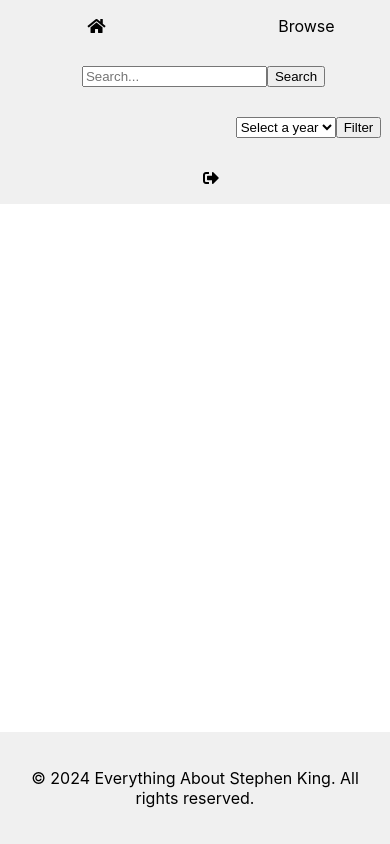
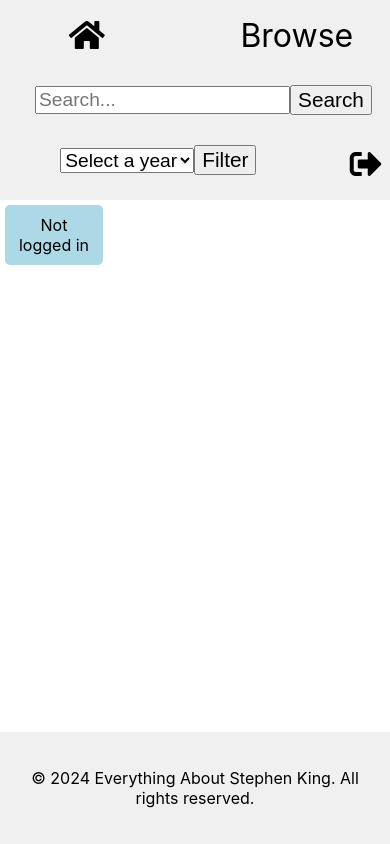
Before and after one commit to ervandogan12/react-project, a React (Vite) app in the folder hyf-react-project/: page /browse/shorts in a window 390 px wide. Shown: the top 844 px of the page. Built offline with nearby package versions, Linux system fonts and the light colour scheme.

Commit message:
frontend  7

```diff
--- a/hyf-react-project/src/App.css
+++ b/hyf-react-project/src/App.css
@@ -13,6 +13,16 @@
   margin-top: 15vh;
   margin-left: 70vh;
 }
+.user-profile {
+  padding: 10px;
+  background-color: lightgray;
+  border-radius: 5px;
+  margin: 5px;
+  text-align: center;
+  max-width: 20%;
+  max-height: 50px;
+}
+
 
 .auth-form {
   display: flex;
@@ -30,44 +40,42 @@ label {
 }
 .contentContainer {
   flex-grow: 1;
+  margin-top: -2rem;
 }
 nav {
   background-color: #f0f0f0;
   width: 100%;
-  padding: 1rem; /* Adjusted padding */
-  overflow: hidden; /* Ensures the nav content fits */
+  padding: 1rem;
+  overflow: hidden;
+  font-size: 2rem;
 }
 .nav-items {
-  width: 100%; /* Ensures the nav items span the full width */
+  width: 100%;
   list-style: none;
   padding: 0;
   margin: 0;
   display: flex;
   justify-content: center;
-  gap: 30px; /* Adjusted gap */
-  flex-wrap: wrap; /* Allows items to wrap in smaller screens */
+  gap: 30px;
+  flex-wrap: wrap;
 }
 
 .nav-items li a {
   text-decoration: none;
   color: #000;
-  padding: 0.5rem; /* Added padding for better touch targets */
+  padding: 0.5rem;
 }
-.nav-items li a {
-  text-decoration: none;
-  color: #000;
-}
+
 .search-section{
   display: flex;
   justify-content: center;
+
+
 
 }
 .filter-section{
   display: flex;
   justify-content: center;
-  flex-wrap: wrap; /* Allow items to wrap */
- /* Space between items */
-
 }
 .books, .villains {
   display: flex;
@@ -123,7 +131,7 @@ nav {
   padding: 0;
   margin-top: 2px;
   list-style: none;
-  display: none; /* Added to ensure dropdown is hidden by default */
+  display: none;
 }
 .dropdown li {
   padding: 8px 12px;
@@ -142,13 +150,11 @@ nav {
 .book-details-container {
   display: flex;
   flex-direction: column;
-  align-items: start; /* Align items to the start of the container */
-  gap: 10px; /* Adds space between each item */
-  padding: 20px; /* Adds some padding around the content */
+  align-items: start;
+  gap: 10px;
+  padding: 20px;
 }
-.book-text-details {
-  /* Specific styles for the text details */
-}
+
 .title-container {
   flex: 2;
   padding-top: 5rem;
@@ -248,13 +254,16 @@ ul{
   padding-left: 10px;
 }
 @media (max-width: 768px) {
+  .user-profile {
+    background-color: lightblue;
+  }
   .search-section {
-    justify-content: flex-end; /* Keeps content aligned to the right */
-    padding-right: 10px; /* Adjusts padding for even smaller screens */
+    justify-content: flex-end;
+    padding-right: 10px;
   }
   .filter-section {
-    justify-content: flex-end; /* Keeps content aligned to the right */
-    padding-left: 210px; /* Adjusts padding for even smaller screens */
+    justify-content: flex-end;
+    padding-left: 20px;
   }
 
   .book-details-container {
@@ -276,55 +285,63 @@ ul{
   .title-container p {
     padding-top: 0rem;
   }
+ .nav {
+    font-size: 1rem;
+  }
+
 
   .nav-items {
-    justify-content: space-around; /* Adjusts spacing for smaller screens */
+    justify-content: space-around;
   }
 
   .nav-items li {
-    margin-right: 0; /* Removes margin to fit on smaller screens */
+    margin-right: 0;
   }
 
   .nav-items li a {
-    padding: 0.5rem; /* Ensures adequate padding for touch targets */
+    padding: 0.5rem;
   }
   .pagination button {
-    font-size: 1rem; /* Smaller font size */
-    padding: 8px 12px; /* Smaller padding */
+    font-size: 1rem;
+    padding: 8px 12px;
   }
   .authform-container {
-    width: 80vw; /* Adjust width for smaller screens */
-    height: auto; /* Let the height grow as needed */
-    margin-top: 10vh; /* Adjust top margin */
-    margin-left: 10vw; /* Center container more effectively */
+    width: 80vw;
+    height: auto;
+    margin-top: 10vh;
+    margin-left: 10vw;
   }
 
   .auth-form {
-    width: 90%; /* Use a percentage of the container's width */
-    margin: auto; /* Center form in the container */
+    width: 90%;
+    margin: auto;
   }
 
   .auth-button {
-    padding: 10px; /* Increase padding for easier tapping on touch devices */
+    padding: 10px;
     width: 70px;
     margin-left: 35%;
     height: 30px;
+  }
+  .contentContainer {
+    flex-grow: 1;
+    margin-top: 0;
   }
 }
 
 @media (max-width: 480px) {
   .pagination {
-    flex-wrap: wrap; /* Allow pagination items to wrap */
-    margin-top: 10px; /* Smaller top margin */
+    flex-wrap: wrap;
+    margin-top: 10px;
   }
   .pagination button {
-    font-size: 0.8rem; /* Even smaller font size */
-    padding: 5px 10px; /* Even smaller padding */
-    margin: 2px; /* Smaller margin */
+    font-size: 0.8rem;
+    padding: 5px 10px;
+    margin: 2px;
   }
 
   .search-section, .filter-section {
-    justify-content: flex-end; /* Aligns content to the right */
-    padding-right: 15px; /* Adds some padding to ensure content is not sticking to the edge */
+    justify-content: flex-end;
+    padding-right: 15px;
   }
 }
--- a/hyf-react-project/src/App.jsx
+++ b/hyf-react-project/src/App.jsx
@@ -7,6 +7,7 @@ import AppRoutes from "./Routes";
 import Footer from "./components/Footer";
 import "./App.css"; // Import App.css
 import { AuthProvider } from "./context/AuthContext";
+import UserProfile from "./components/UserProfile";
 
 function App() {
   const isAuthenticated = localStorage.getItem("token") ? true : false;
@@ -16,7 +17,9 @@ function App() {
         <FavoritesProvider>
           <Router>
             <div className="appContainer">
+
               <Nav />
+              <UserProfile />
               <div className="contentContainer">
                 <AppRoutes />
               </div>
--- a/hyf-react-project/src/Login.jsx
+++ b/hyf-react-project/src/Login.jsx
@@ -23,7 +23,7 @@ const AuthForm = () => {
         password,
       });
       console.log(response.data.token);
-      login(response.data.token);
+      login(response.data.token, email);
       setMessage("Registration successful");
       setEmail("");
       setPassword("");
@@ -41,9 +41,8 @@ const AuthForm = () => {
         password,
       });
 
-      login(response.data.token);
+      login(response.data.token, email);
       setMessage("Login successful");
-
       setEmail("");
       setPassword("");
       navigate("/");
--- a/hyf-react-project/src/components/FilterSection.jsx
+++ b/hyf-react-project/src/components/FilterSection.jsx
@@ -38,8 +38,8 @@ function FilterSection() {
   };
 
   return (
-    <form className="filter-section" onSubmit={handleSubmit}>
-      <select value={selectedYear} onChange={handleYearChange}>
+    <form className="filter-section" style={{ display: 'flex', alignItems: 'center', justifyContent: 'center', fontSize:"2rem" }} onSubmit={handleSubmit}>
+      <select value={selectedYear}  style={{ fontSize: "1.2rem" }} onChange={handleYearChange}>
         <option value="">Select a year</option>
         {[...Array(51).keys()].map((i) => (
           <option key={i} value={1974 + i}>
@@ -47,7 +47,7 @@ function FilterSection() {
           </option>
         ))}
       </select>
-      <button type="submit">Filter</button>
+      <button type="submit"style={{ fontSize: "1.3rem" }}>Filter</button>
     </form>
   );
 }
--- a/hyf-react-project/src/components/SearchSection.jsx
+++ b/hyf-react-project/src/components/SearchSection.jsx
@@ -38,15 +38,18 @@ function SearchSection() {
   };
 
   return (
-    <form className="search-section" onSubmit={handleSubmit}>
+
+<form className="search-section" style={{ display: 'flex', alignItems: 'center', justifyContent: 'center', fontSize:"2rem" }} onSubmit={handleSubmit}>
       <input
         type="text"
         placeholder="Search..."
         value={searchQuery}
         onChange={handleInputChange}
+        style={{ fontSize: "1.2rem" }}
       />
-      <button type="submit">Search</button>
+      <button type="submit" style={{ fontSize: "1.3rem" }}>Search</button>
     </form>
+
   );
 }
 
--- a/hyf-react-project/src/components/UserProfile.jsx
+++ b/hyf-react-project/src/components/UserProfile.jsx
@@ -3,9 +3,10 @@ import { useAuth } from '../context/AuthContext'; // Adjust the import path as n
 
 function UserProfile() {
   const { userEmail } = useAuth();
+  console.log(userEmail);
 
   return (
-    <div>
+    <div className='user-profile'>
       {userEmail ? `Welcome ${userEmail}` : 'Not logged in'}
     </div>
   );
--- a/hyf-react-project/src/context/AuthContext.jsx
+++ b/hyf-react-project/src/context/AuthContext.jsx
@@ -1,4 +1,4 @@
-import React, { createContext, useContext, useState, useEffect } from 'react';
+import React, { createContext, useContext, useState, useEffect } from "react";
 
 const AuthContext = createContext();
 
@@ -8,24 +8,27 @@ export function useAuth() {
 
 export const AuthProvider = ({ children }) => {
   const [isAuthenticated, setIsAuthenticated] = useState(false);
+  const [userEmail, setUserEmail] = useState("");
 
   useEffect(() => {
-    const token = localStorage.getItem('token');
+    const token = localStorage.getItem("token");
     setIsAuthenticated(!!token);
   }, []);
 
-  const login = (token) => {
-    localStorage.setItem('token', token);
+  const login = (token, email) => {
+    localStorage.setItem("token", token);
     setIsAuthenticated(true);
+    setUserEmail(email);
   };
 
   const logout = () => {
-    localStorage.removeItem('token');
+    localStorage.removeItem("token");
     setIsAuthenticated(false);
+    setUserEmail("");
   };
 
   return (
-    <AuthContext.Provider value={{ isAuthenticated, login, logout }}>
+    <AuthContext.Provider value={{ isAuthenticated, userEmail, login, logout }}>
       {children}
     </AuthContext.Provider>
   );
```
Also changed, not shown: hyf-react-project/src/components/Nav.jsx (+12 -6 lines).
